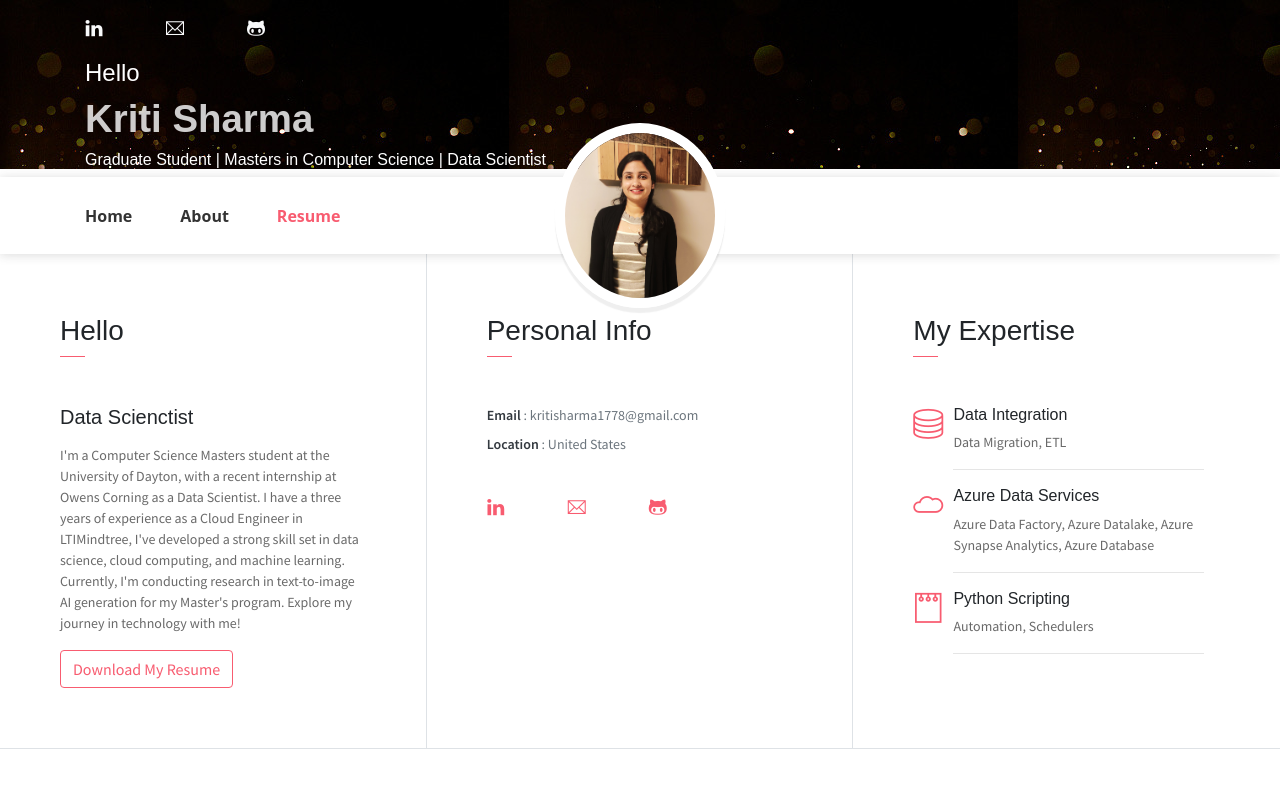
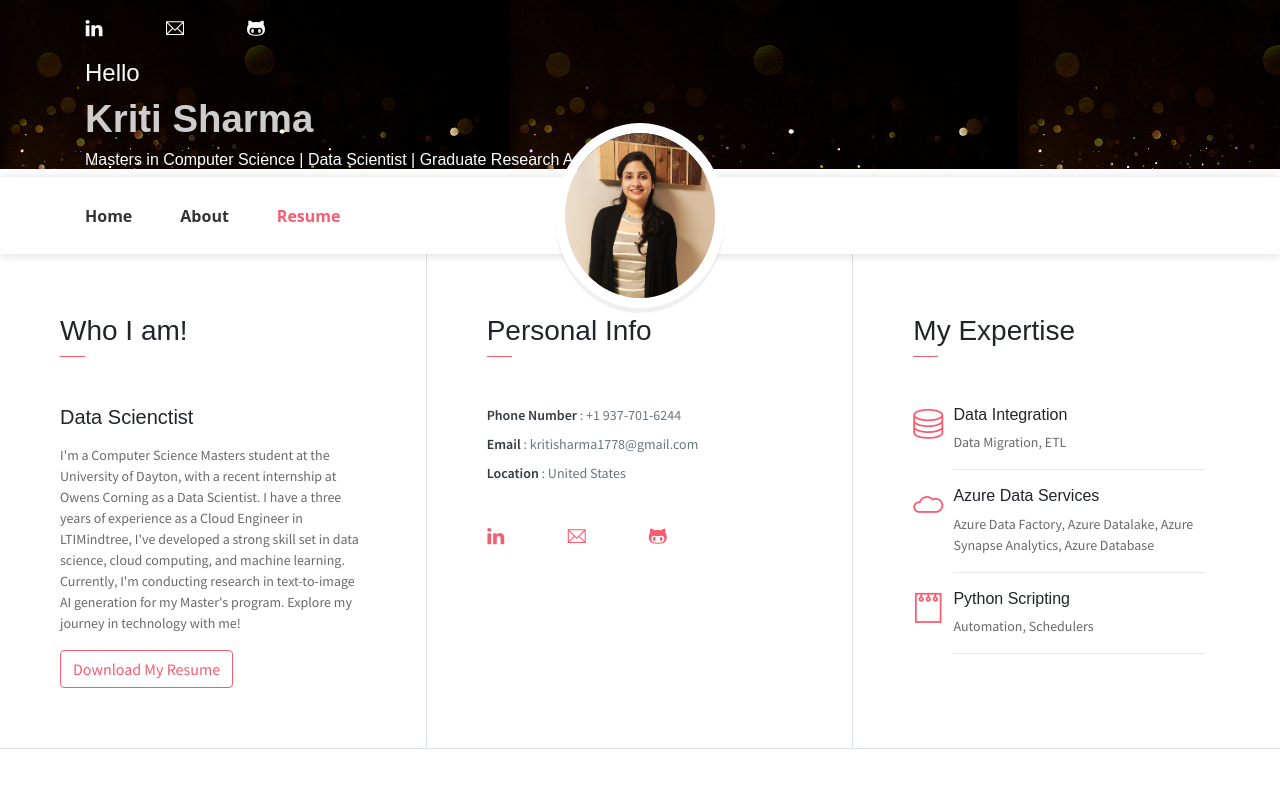
Before and after one commit to kritisharma-ud/kritisharma-ud.github.io, a plain HTML site: page index.html in a window 1280 px wide. Shown: the top 800 px of the page. Drawn offline with Linux system fonts and the light colour scheme; some packages are replaced by stand-ins of ours; some icons are missing.

Commit message:
Update index.html

```diff
--- a/index.html
+++ b/index.html
@@ -24,7 +24,7 @@
             <div class="header-content">
                 <h4 class="header-subtitle" style="color: white;" >Hello</h4>
                 <h1 class="header-title" style="color: white;">Kriti Sharma</h1>
-                <h6 class="header-mono"  style="color: white;"> Graduate Student | Masters in Computer Science | Data Scientist</h6>
+                <h6 class="header-mono"  style="color: white;"> Masters in Computer Science | Data Scientist | Graduate Research Assistant</h6>
             </div>
         </div>
     </header>
@@ -49,7 +49,7 @@
                     <img src="assets/imgs/avatar.jpg" alt="" class="brand-img">
                     <li class="brand-txt">
                         <h5 class="brand-title">Kriti Sharma</h5>
-                        <div class="brand-subtitle">Student | Engineer</div>
+                        <div class="brand-subtitle">Student | Data Scientist</div>
                     </li>
                 </ul>
             </div>
@@ -58,7 +58,7 @@
     <div class="container-fluid">
         <div id="about" class="row about-section">
             <div class="col-lg-4 about-card">
-                <h3 class="font-weight-light">Hello</h3>
+                <h3 class="font-weight-light">Who I am! </h3>
                 <span class="line mb-5"></span>
                 <h5 class="mb-3"> Data Scienctist</h5>
                 <p class="mt-20"> I'm a Computer Science Masters student at the University of Dayton, with a recent internship at Owens Corning as a Data Scientist.
@@ -70,6 +70,7 @@
                 <h3 class="font-weight-light">Personal Info</h3>
                 <span class="line mb-5"></span>
                 <ul class="mt40 info list-unstyled">
+		    <li><span>Phone Number</span> : +1 937-701-6244</li>
                     <li><span>Email</span> : kritisharma1778@gmail.com</li>
                     <li><span>Location</span> : United States</li>
                 </ul>
```
